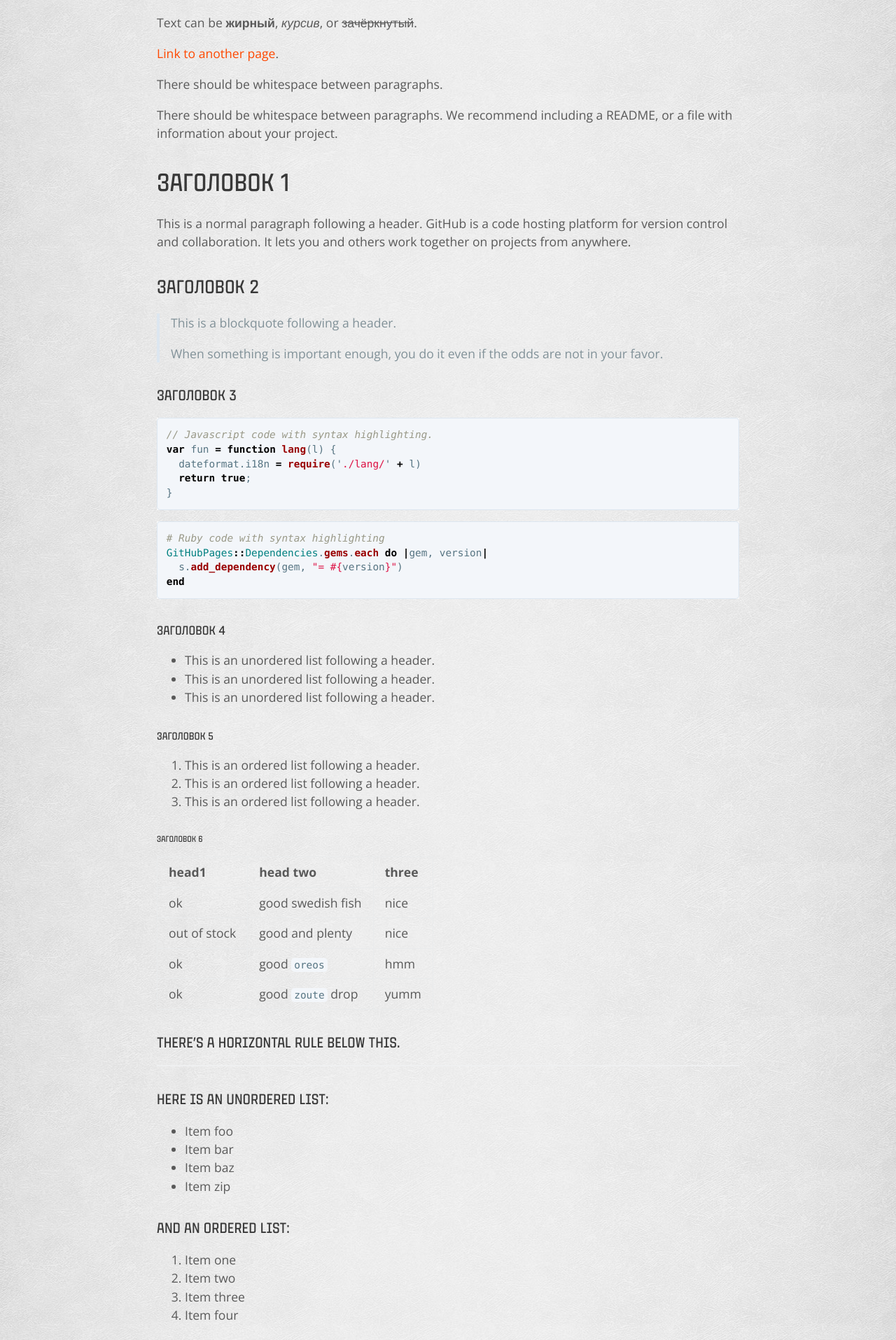
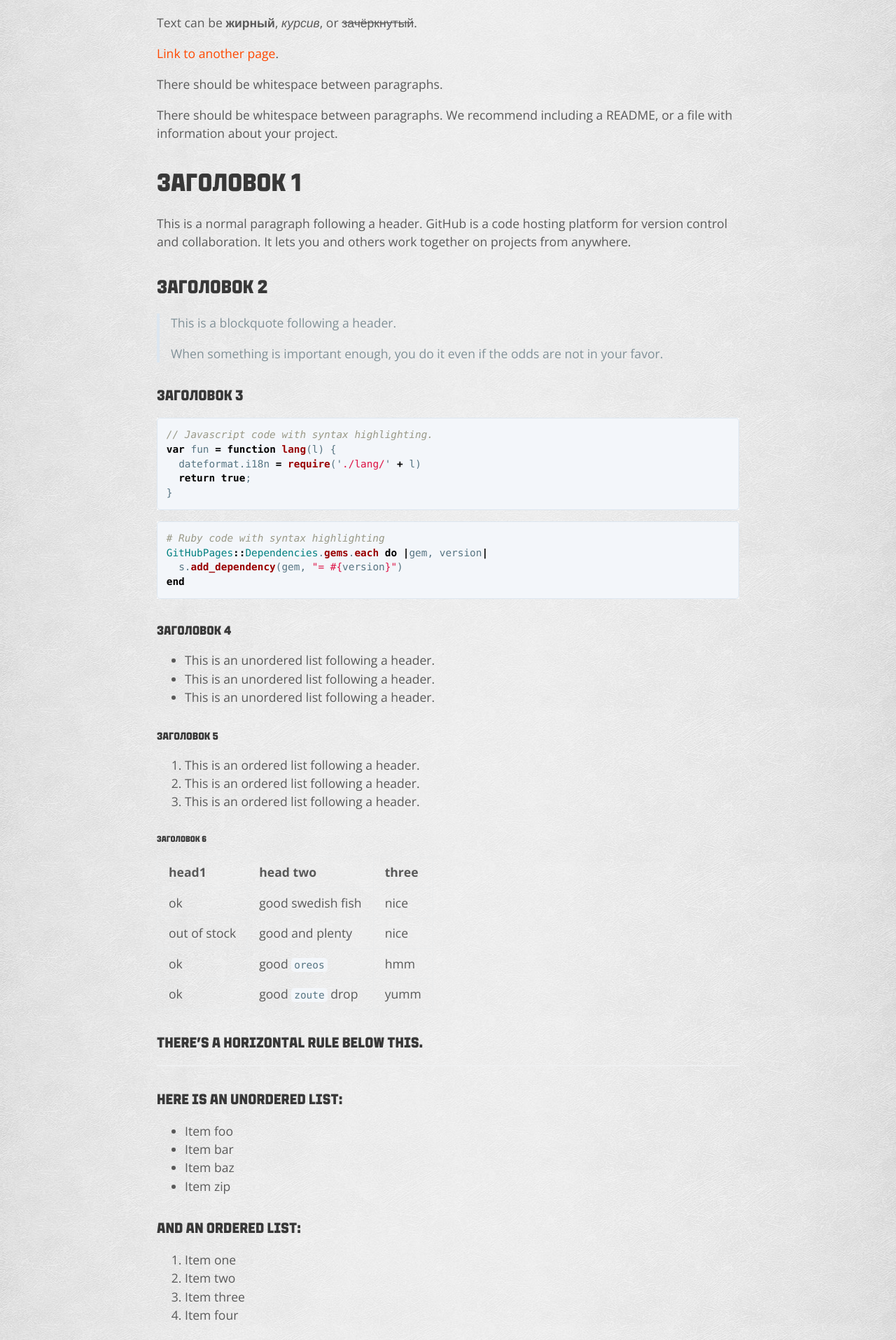
Before and after one commit to tankigdn/tankigdn.github.io, a Jekyll site: the page built from index.md, in a window 1280 px wide. Shown: the part 396-2311 px from the top of the page at 70% size. Built offline with Jekyll 4.4.1, drawn with Linux system fonts in a browser that asks for light colours.

Commit message:
Update fonts

```diff
--- a/assets/css/style.css
+++ b/assets/css/style.css
@@ -5,6 +5,12 @@
   font-style: normal;
   font-weight: 400;
   src: url('/assets/fonts/mtsans-regular.woff2') format('woff2');
+}
+@font-face {
+  font-family: 'MTSans Bold';
+  font-style: normal;
+  font-weight: 800;
+  src: url('/assets/fonts/mtsans-bold.woff2') format('woff2');
 }
 html {
     font-family: sans-serif;
@@ -587,7 +593,7 @@
 .main-content h6 {
     margin-top: 2rem;
     margin-bottom: 1rem;
-	font-family: "MTSans Regular";
+	font-family: "MTSans Bold";
     font-weight: normal;
     color: #383838;
 }
```
Also changed, not shown: assets/fonts/mtsans-bold.woff2 (added).
